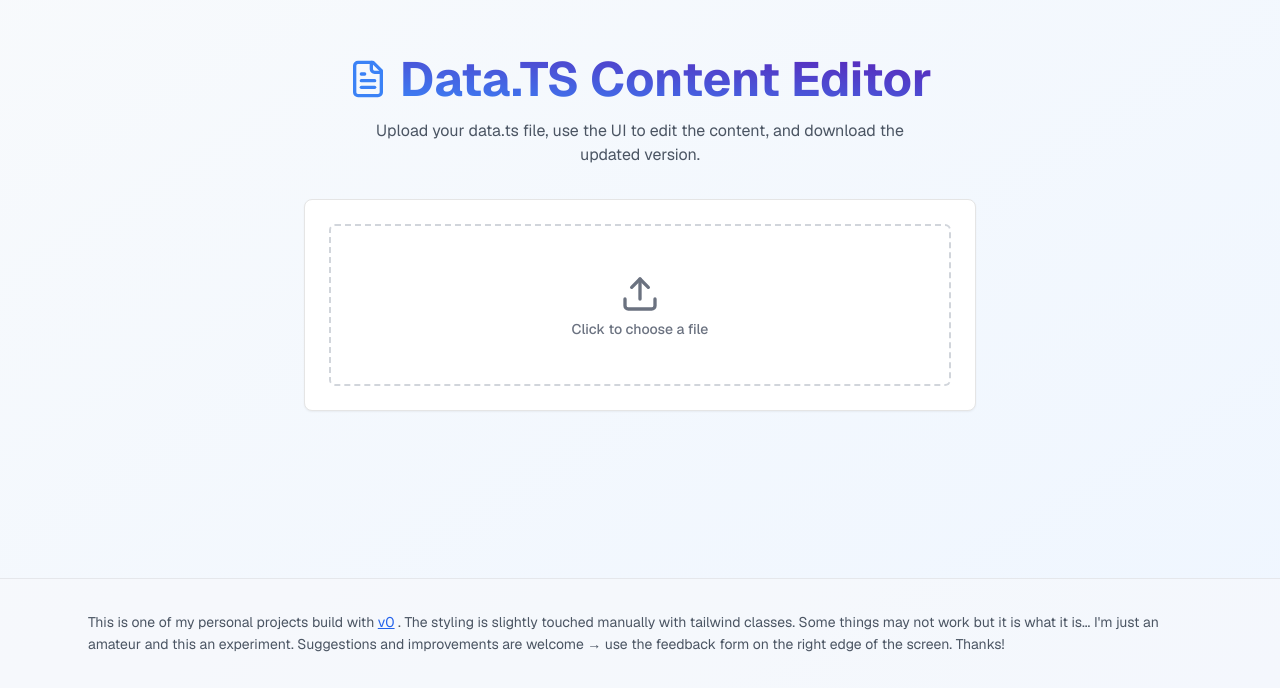
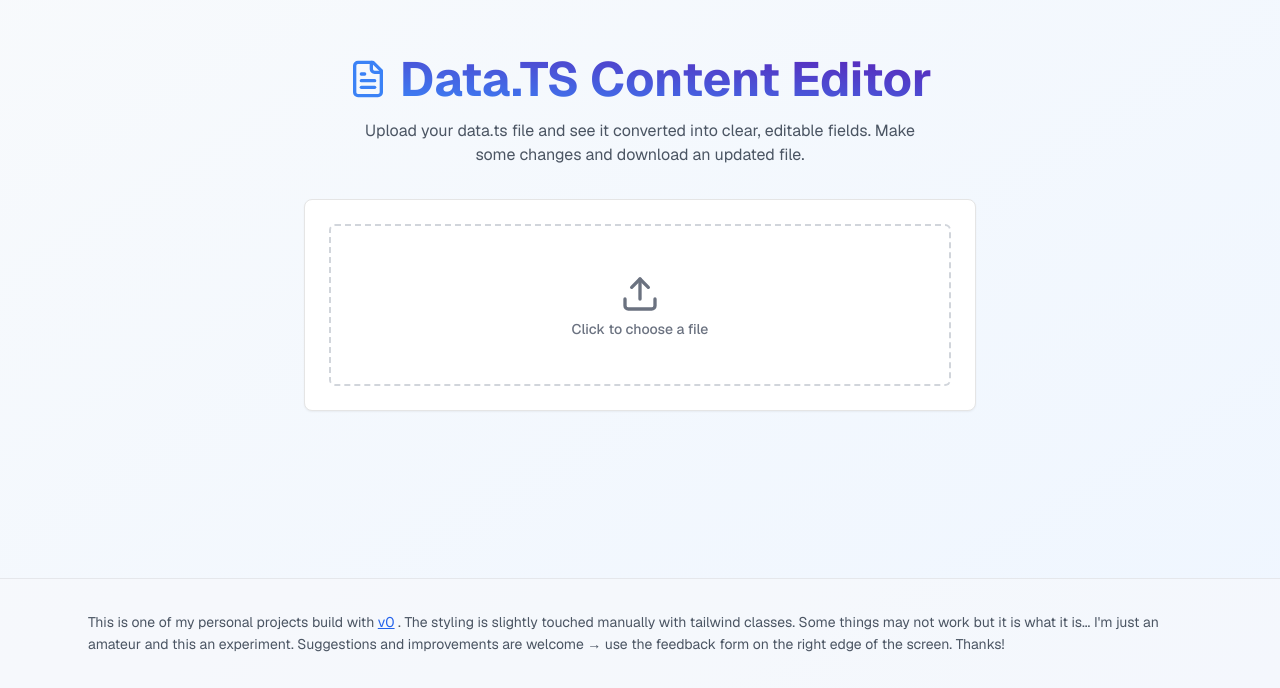
Before and after one commit to wallche/data-ts-file-editor, a Next.js app: page / in a window 1280 px wide. Shown: the part 112-800 px from the top of the page. Built offline with nearby package versions, Linux system fonts and the light colour scheme.

Commit message:
feat: add file content editor component
Introduce new editor component for file content editing.

#VERCEL_SKIP

Co-authored-by: Milena <7370950+wallche@users.noreply.github.com>

```diff
--- a/app/page.tsx
+++ b/app/page.tsx
@@ -298,7 +298,7 @@ export default function FileContentEditor() {
                   </h1>
                 </div>
                 <p className="text-md text-gray-600 max-w-xl mx-auto">
-                  Upload your data.ts file, use the UI to edit the content, and download the updated version.
+                  Upload your data.ts file and see it converted into clear, editable fields. Make some changes and download an updated file.
                 </p>
               </div>
               <Card>
```
